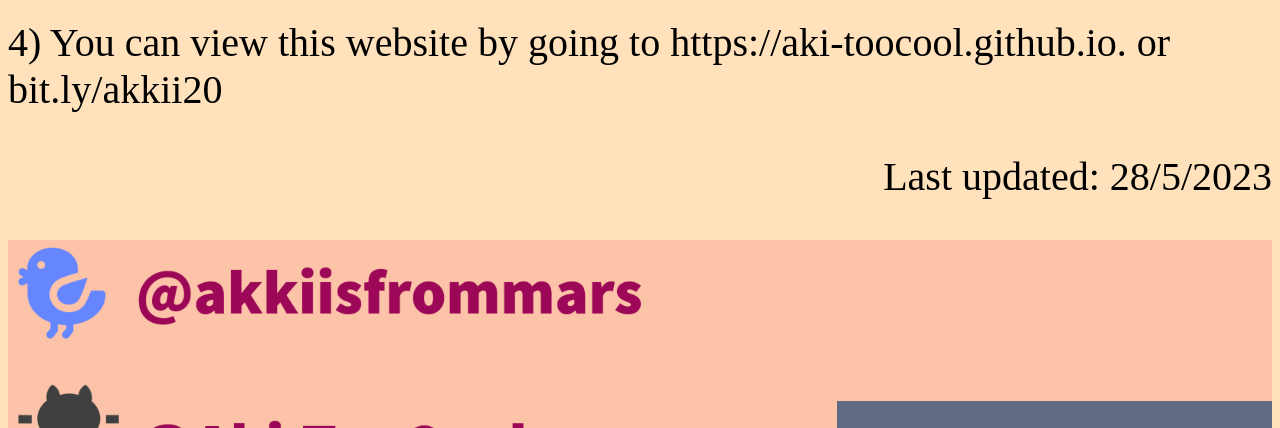
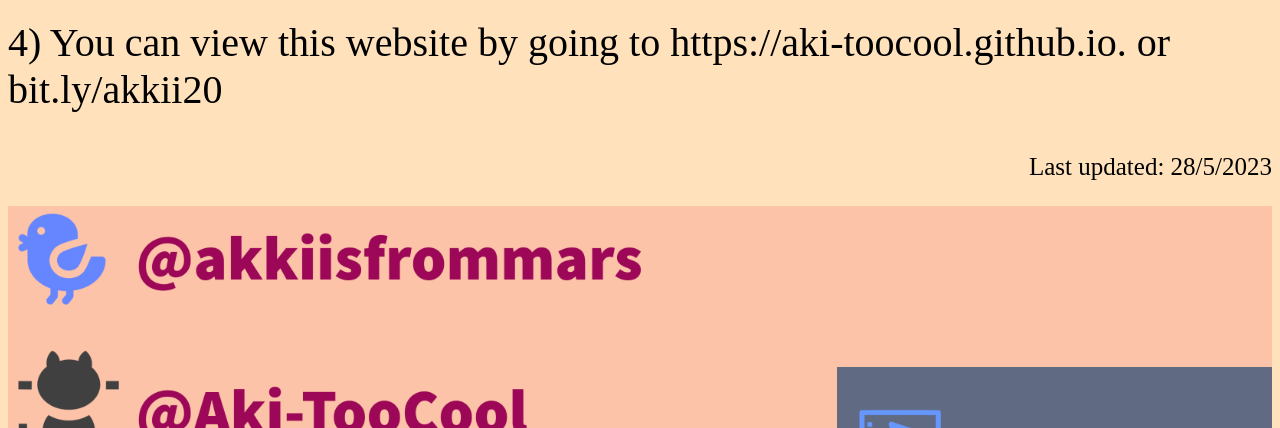
Before and after one commit to Aki-TooCool/Aki-TooCool.github.io, a plain HTML site: page index.html in a window 1280 px wide. Shown: the part 672-1100 px from the top of the page. Drawn offline with Linux system fonts and the light colour scheme.

Commit message:
index.html

```diff
--- a/index.html
+++ b/index.html
@@ -20,7 +20,7 @@ background-color:rgba(255, 226, 188, 0.996);
     <p style="font-size: 40px; text-align: left;" > 2) It was built using HTML and CSS in VS Code. </p>
     <p style="font-size: 40px; text-align: left;" > 3) The website is hosted on Github Pages. </p>
     <p style="font-size: 40px; text-align: left;" > 4) You can view this website by going to https://aki-toocool.github.io. or bit.ly/akkii20</p>
-    <p style="font-size: 40px; text-align: right;" > Last updated: 28/5/2023</p>
+    <p style="font-size: 25px; text-align: right;" > Last updated: 28/5/2023</p>
     <img src="My project-1(1).png" alt="" style="width: 100%;">
 </body>
 
```
